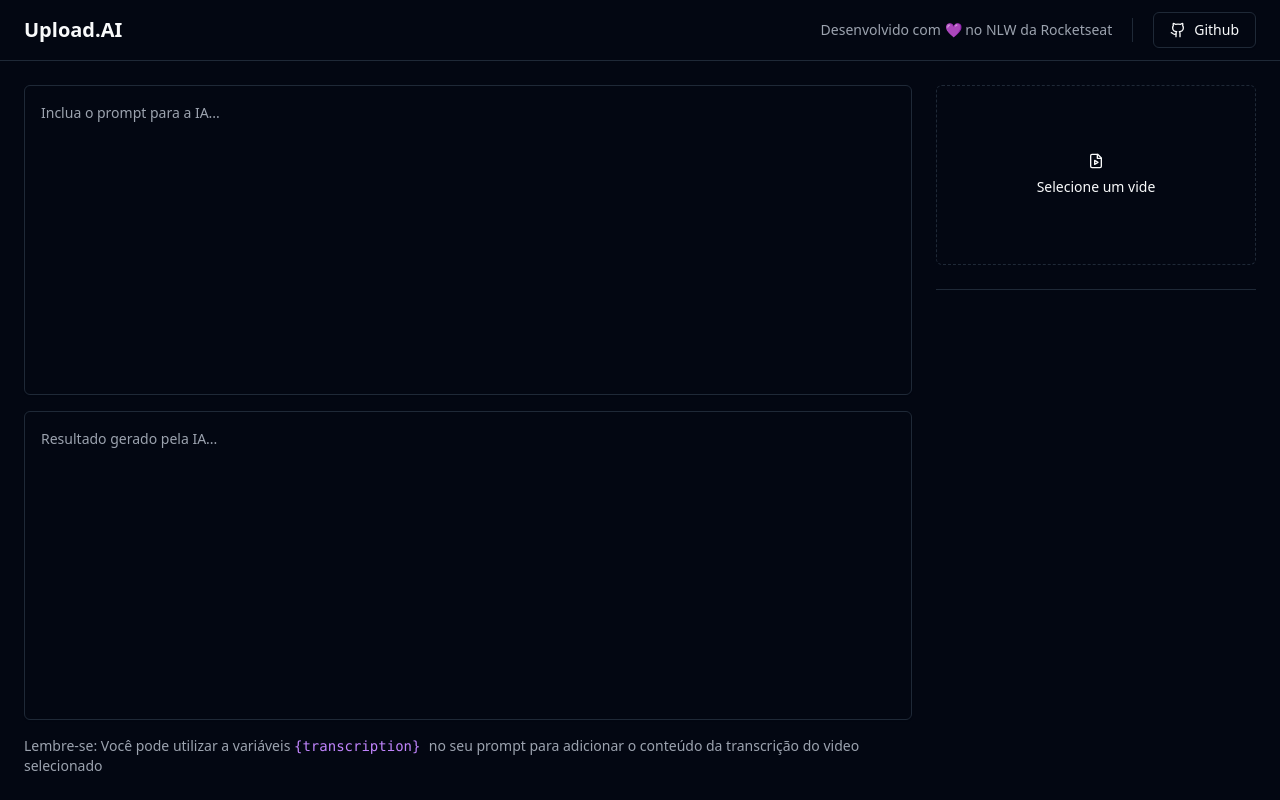
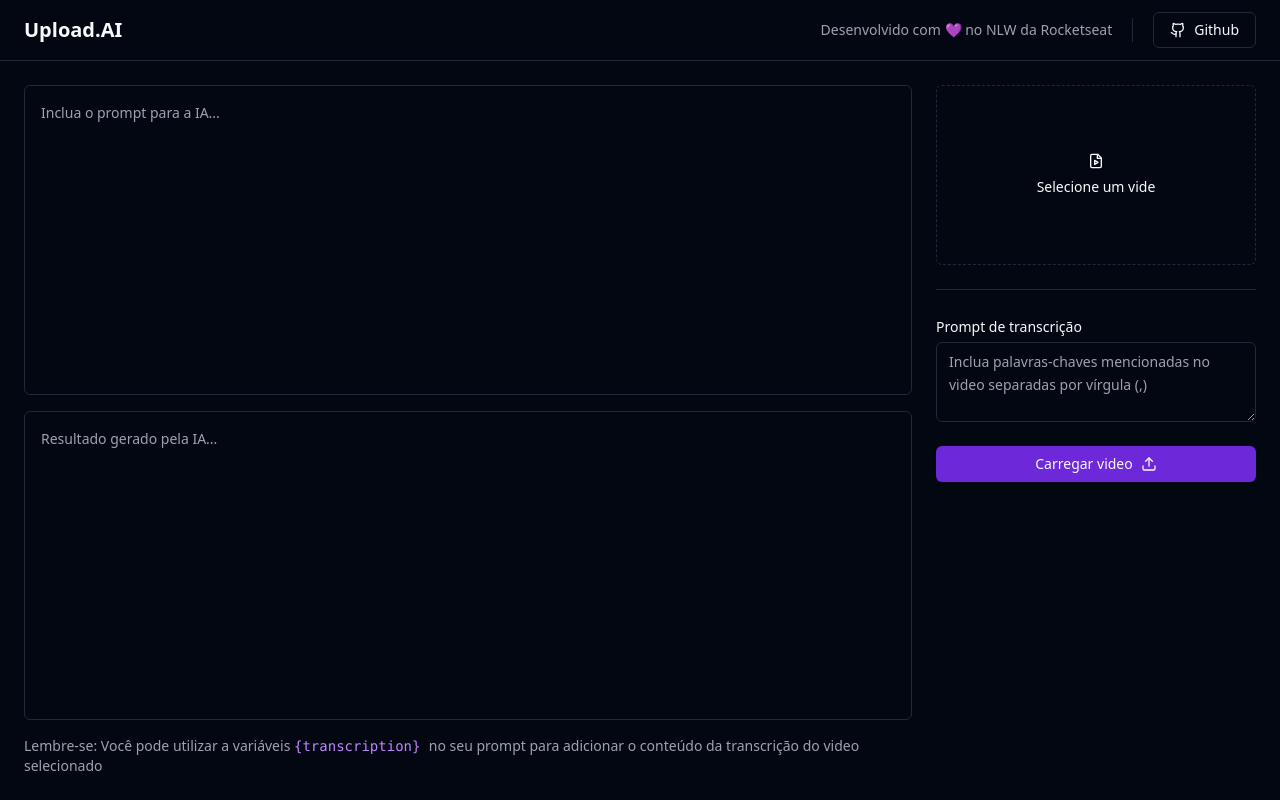
Before and after one commit to Hugovarellaa/nlw-ai-mastery, a React (Vite) app in the folder frontend/: page / in a window 1280 px wide. Built offline with nearby package versions, Linux system fonts and the light colour scheme.

Commit message:
feat: finished first form

```diff
--- a/frontend/src/App.tsx
+++ b/frontend/src/App.tsx
@@ -1,5 +1,6 @@
-import { FileVideo, Github } from 'lucide-react'
+import { FileVideo, Github, Upload } from 'lucide-react'
 import { Button } from './components/ui/button'
+import { Label } from './components/ui/label'
 import { Separator } from './components/ui/separator'
 import { Textarea } from './components/ui/textarea'
 
@@ -60,6 +61,24 @@ export function App() {
             />
 
             <Separator />
+
+            <div className="space-y-1">
+              {/* Estilizar barra de rolagem da Textarea conforme o estilo da aplicação */}
+              <Label htmlFor="transcription_prompt">
+                Prompt de transcrição
+              </Label>
+
+              <Textarea
+                id="transcription_prompt"
+                className="h-20 leading-relaxed"
+                placeholder="Inclua palavras-chaves mencionadas no video separadas por vírgula (,)"
+              />
+            </div>
+
+            <Button type="submit" className="w-full">
+              Carregar video
+              <Upload className="ml-2 h-4 w-4" />
+            </Button>
           </form>
           <form className="space-y-6"></form>
         </aside>
```
